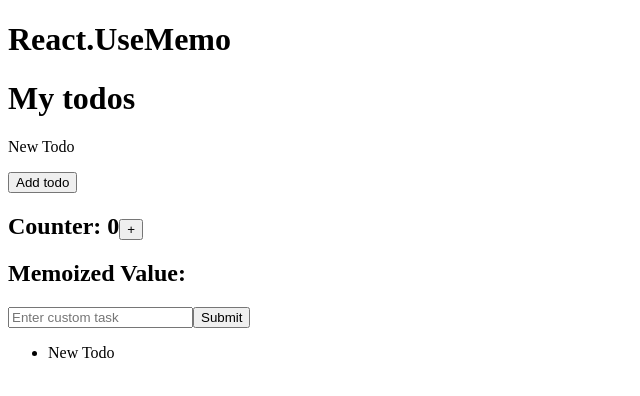
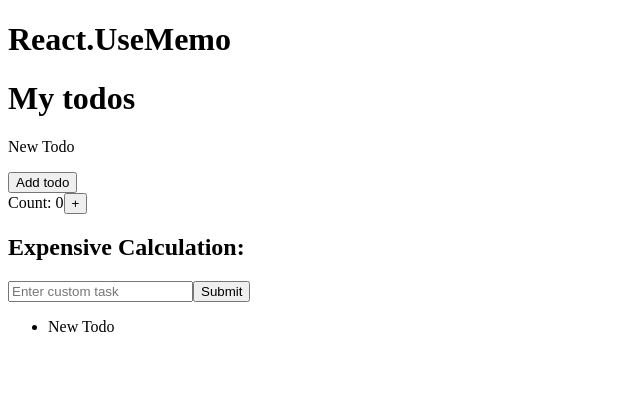
Before and after one commit to acciojob/react-memo-soumyabratam6, a React app: page / in a window 1280 px wide. Shown: the top 396 px of the page, without its empty margins (0-640 px from the left). Built offline with nearby package versions, Linux system fonts and the light colour scheme.

Commit message:
add all file

```diff
--- a/src/components/UseMemo.js
+++ b/src/components/UseMemo.js
@@ -12,10 +12,10 @@ const UseMemo = ({ counter,handleIncrement }) => {
     },[counter])
   return (
     <div>
-        <h2>
-        Counter: {counter}<button onClick={handleIncrement} id='incr-cnt'>+</button>
-      </h2>
-        <h2>Memoized Value: {memoizedValue}</h2>
+
+        Count: {counter}<button onClick={handleIncrement} id='incr-cnt'>+</button>
+
+        <h2>Expensive Calculation: {memoizedValue}</h2>
     </div>
   )
 }
```
